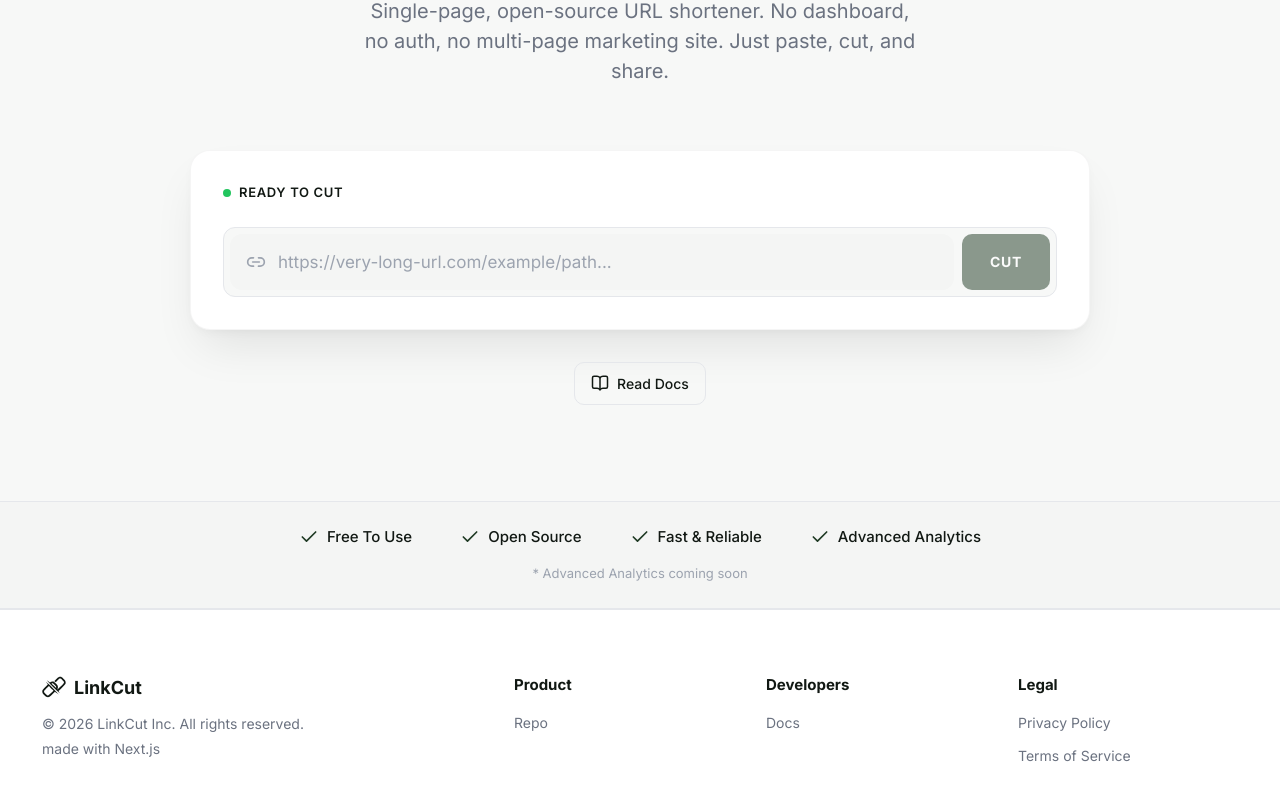
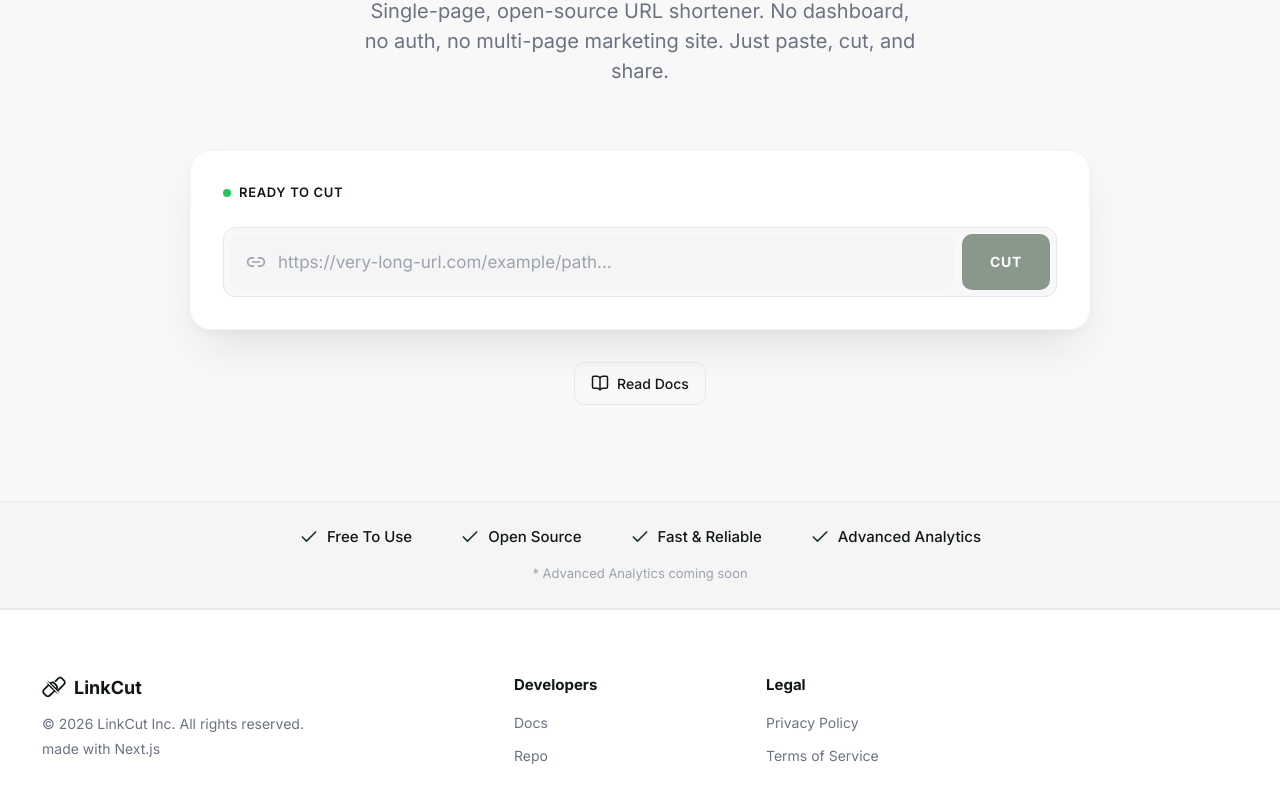
Before and after one commit to Gaurav5189/url-shortener, a Next.js app in the folder apps/url-shortener-web/: page / in a window 1280 px wide. Shown: the part 282-1082 px from the top of the page. Built offline with nearby package versions, Linux system fonts and the light colour scheme.

Commit message:
update footer structure and add allowed development origin to next config

```diff
--- a/apps/url-shortener-web/app/page.tsx
+++ b/apps/url-shortener-web/app/page.tsx
@@ -86,21 +86,15 @@ export default function Home() {
           </div>
 
           <div>
-            <h3 className="footer-heading">Product</h3>
+            <h2 className="footer-heading">Developers</h2>
             <div className="footer-links">
+              <a href="/docs" className="footer-link">Docs</a>
               <a href="https://github.com/Gaurav5189/url-shortener" className="footer-link">Repo</a>
             </div>
           </div>
 
           <div>
-            <h3 className="footer-heading">Developers</h3>
-            <div className="footer-links">
-              <a href="/docs" className="footer-link">Docs</a>
-            </div>
-          </div>
-
-          <div>
-            <h3 className="footer-heading">Legal</h3>
+            <h2 className="footer-heading">Legal</h2>
             <div className="footer-links">
               <a href="/privacy" className="footer-link">Privacy Policy</a>
               <a href="/terms" className="footer-link">Terms of Service</a>
```
